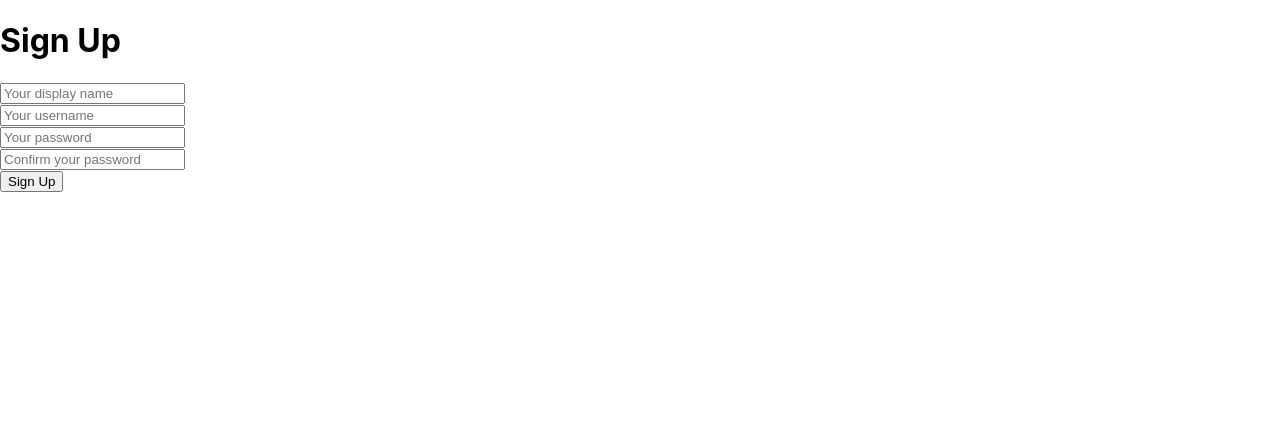
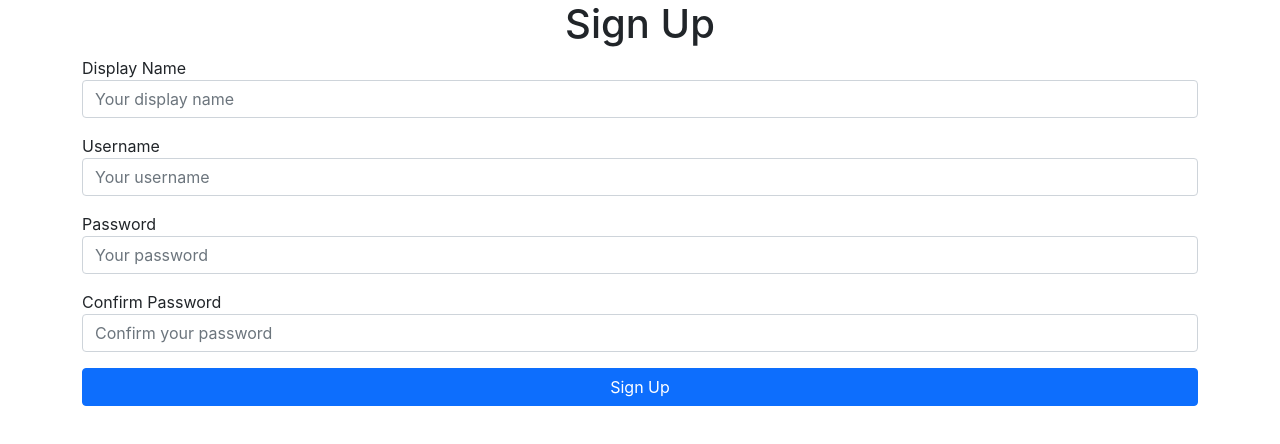
Before and after one commit to MohammedQureshi/HoaxifyFrontEnd, a React (Create React App) app: page / in a window 1280 px wide. Shown: the top 444 px of the page. Built offline with nearby package versions, Linux system fonts and the light colour scheme.

Commit message:
Update test for submit button

```diff
--- a/public/index.html
+++ b/public/index.html
@@ -15,6 +15,7 @@
       user's mobile device or desktop. See https://developers.google.com/web/fundamentals/web-app-manifest/
     -->
     <link rel="manifest" href="%PUBLIC_URL%/manifest.json" />
+    <link href="https://cdn.jsdelivr.net/npm/bootstrap@5.1.0/dist/css/bootstrap.min.css" rel="stylesheet" integrity="sha384-KyZXEAg3QhqLMpG8r+8fhAXLRk2vvoC2f3B09zVXn8CA5QIVfZOJ3BCsw2P0p/We" crossorigin="anonymous">
     <!--
       Notice the use of %PUBLIC_URL% in the tags above.
       It will be replaced with the URL of the `public` folder during the build.
--- a/src/pages/UserSignUpPage.js
+++ b/src/pages/UserSignUpPage.js
@@ -29,18 +29,45 @@ export class UserSignUpPage extends React.Component {
         this.setState({confirmPassword: value});
     }
 
+    onClickSignUp = () => {
+        const user = {
+            username: this.state.username,
+            displayName: this.state.displayName,
+            password: this.state.password,
+        }
+        this.props.actions.postSignUp(user);
+    }
+
     render(){
         return(
-            <div>
-                <h1>Sign Up</h1>
-                <div><input placeholder="Your display name" value={this.state.displayName} onChange={this.onChangehDisplayName} /></div>
-                <div><input placeholder="Your username" value={this.state.username} onChange={this.onChangeUsername} /></div>
-                <div><input placeholder="Your password" type="password" value={this.state.password} onChange={this.onChangePassword} /></div>
-                <div><input placeholder="Confirm your password" type="password" value={this.state.confirmPassword} onChange={this.onChangeConfirmPassword} /></div>
-                <div><button>Sign Up</button></div>
+            <div className="container">
+                <h1 class="text-center">Sign Up</h1>
+                <div className="col-12 mb-3">
+                    <label>Display Name</label>
+                    <input placeholder="Your display name" value={this.state.displayName} onChange={this.onChangehDisplayName} className="form-control" />
+                </div>
+                <div className="col-12 mb-3">
+                    <label>Username</label>
+                    <input placeholder="Your username" value={this.state.username} onChange={this.onChangeUsername} className="form-control" />
+                </div>
+                <div className="col-12 mb-3">
+                    <label>Password</label>
+                    <input placeholder="Your password" type="password" value={this.state.password} onChange={this.onChangePassword} className="form-control" />
+                </div>
+                <div className="col-12 mb-3">
+                    <label>Confirm Password</label>
+                    <input placeholder="Confirm your password" type="password" value={this.state.confirmPassword} onChange={this.onChangeConfirmPassword} className="form-control" />
+                </div>
+                <div className="text-center"><button onClick={this.onClickSignUp} className="btn btn-primary w-100">Sign Up</button></div>
             </div>
         )
     }
 }
 
+UserSignUpPage.defaultProps = {
+    actions: {
+        postSignUp: () => new Promise((resolve, reject) => {resolve({})})
+    }
+}
+
 export default UserSignUpPage
```
Also changed, not shown: 1 other file (tests, documents, lock files or other folders).
